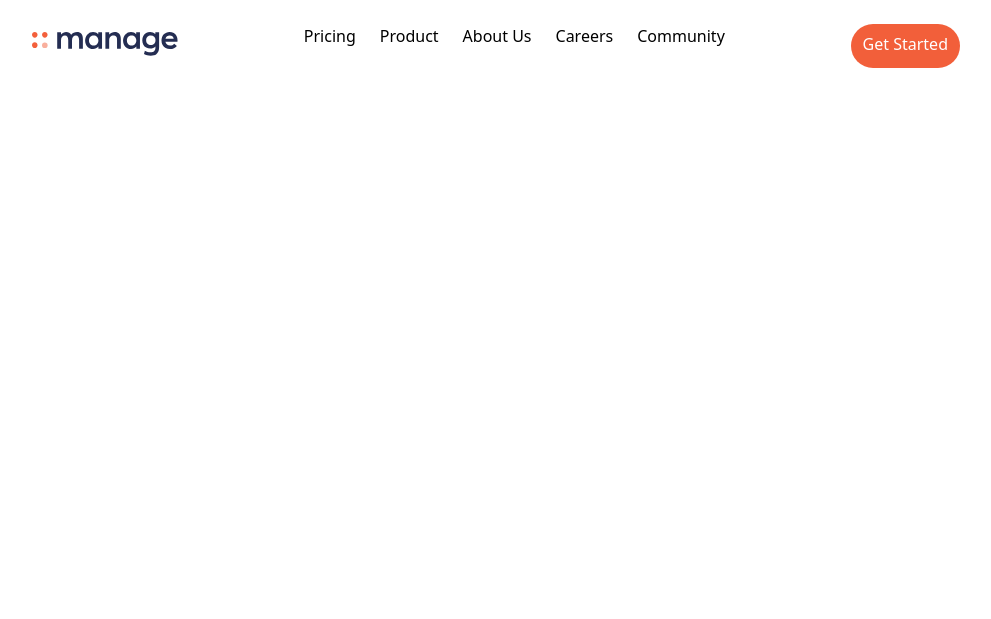
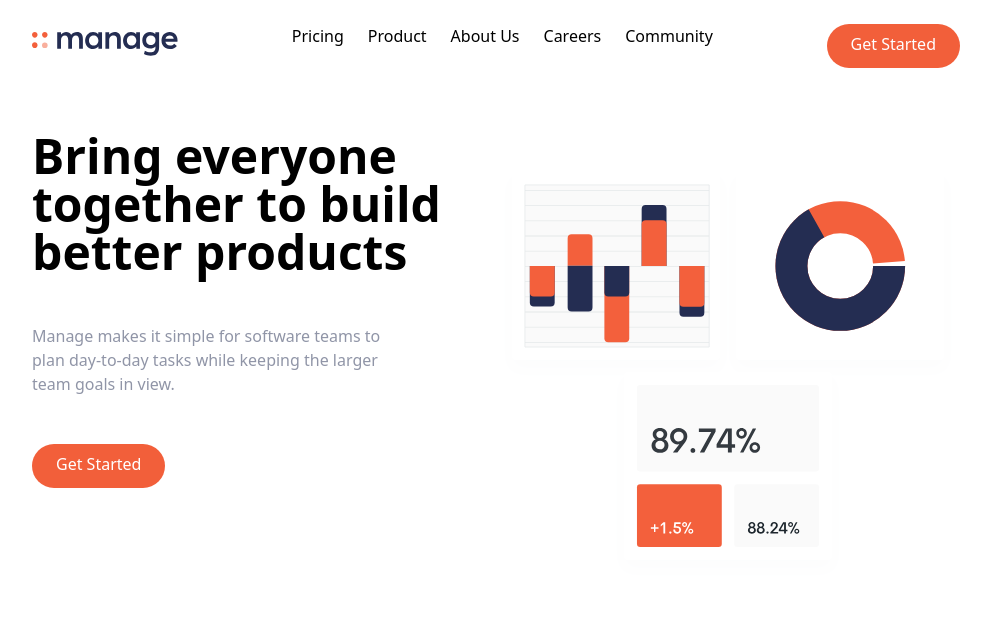
Before and after one commit to prabuhadi/tailwindcss-manage, a plain HTML site: page index.html in a window 1280 px wide. Shown: the whole page, without its empty margins (144-1135 px from the left). Drawn offline with Linux system fonts and the light colour scheme.

Commit message:
Create hero section

```diff
--- a/index.html
+++ b/index.html
@@ -17,7 +17,7 @@
           <img src="img/logo.svg" alt="Manage Logo" />
         </div>
         <!-- Menu Items -->
-        <div class="hidden md:flex space-x-6">
+        <div class="hidden space-x-6 md:flex">
           <a href="#" class="hover:text-darkGrayishBlue">Pricing</a>
           <a href="#" class="hover:text-darkGrayishBlue">Product</a>
           <a href="#" class="hover:text-darkGrayishBlue">About Us</a>
@@ -27,10 +27,45 @@
         <!-- Button -->
         <a
           href="#"
-          class="hidden md:block p-3 px-3 pt-2 text-white bg-brightRed rounded-full baseline hover:bg-brightRedLight"
+          class="hidden p-3 px-6 pt-2 text-white bg-brightRed rounded-full baseline hover:bg-brightRedLight md:block"
           >Get Started</a
         >
       </div>
     </nav>
+
+    <!-- Hero Section -->
+    <section id="hero">
+      <!-- Flex Container -->
+      <div
+        class="container flex flex-col-reverse items-center px-6 mx-auto mt-10 space-y-0 md:space-y-0 md:flex-row"
+      >
+        <!-- Left Item -->
+        <div class="flex flex-col mb-32 space-y-12 md:w-1/2">
+          <h1
+            class="max-w-md text-4xl font-bold text-center md:text-5xl md:text-left"
+          >
+            Bring everyone together to build better products
+          </h1>
+          <p class="max-w-sm text-center text-darkGrayishBlue md:text-left">
+            Manage makes it simple for software teams to plan day-to-day tasks
+            while keeping the larger team goals in view.
+          </p>
+          <div class="flex justify-center md:justify-start">
+            <a
+              href="#"
+              class="p-3 px-6 pt-2 text-white bg-brightRed rounded-full baseline hover:bg-brightRedLight"
+              >Get Started</a
+            >
+          </div>
+        </div>
+        <!-- Right Item -->
+        <div class="md:w-1/2">
+          <img
+            src="/img/illustration-intro.svg"
+            alt="Chart Illustration Intro"
+          />
+        </div>
+      </div>
+    </section>
   </body>
 </html>
```
Also changed, not shown: css/main.css.
